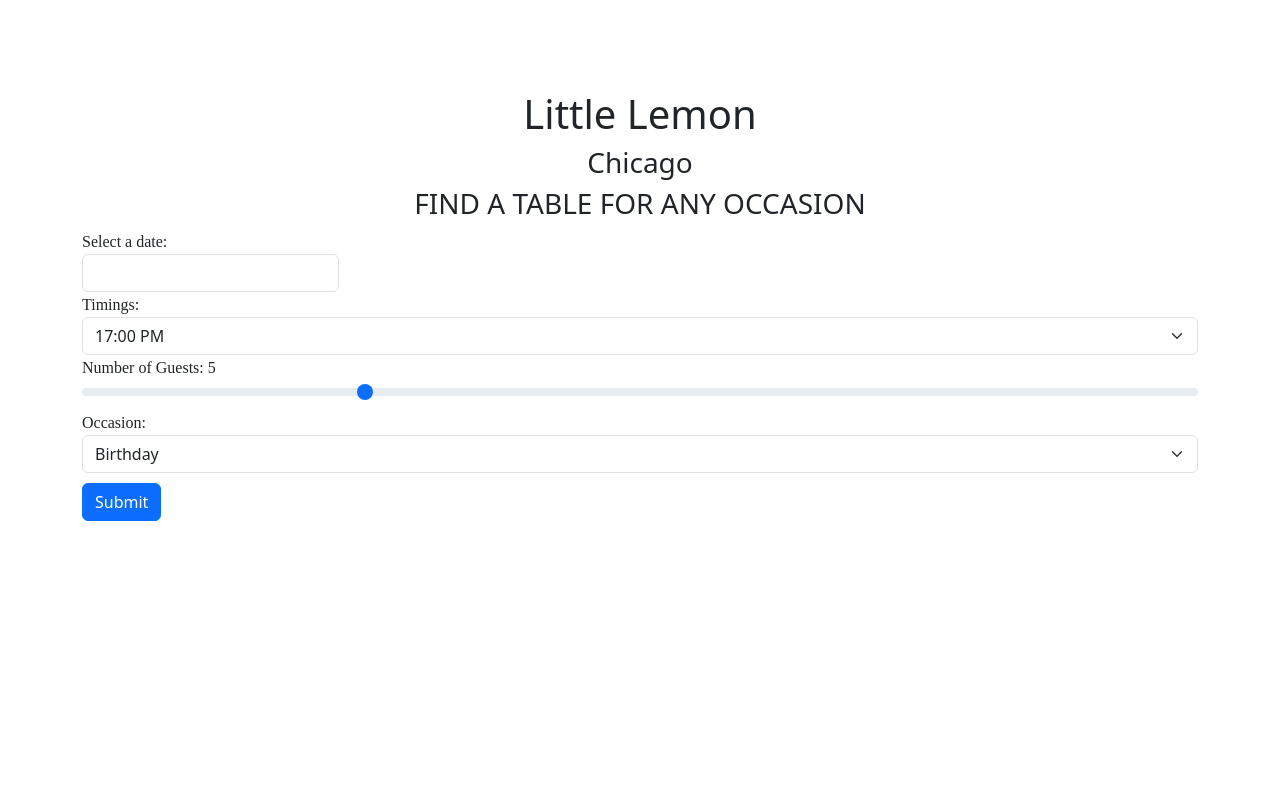
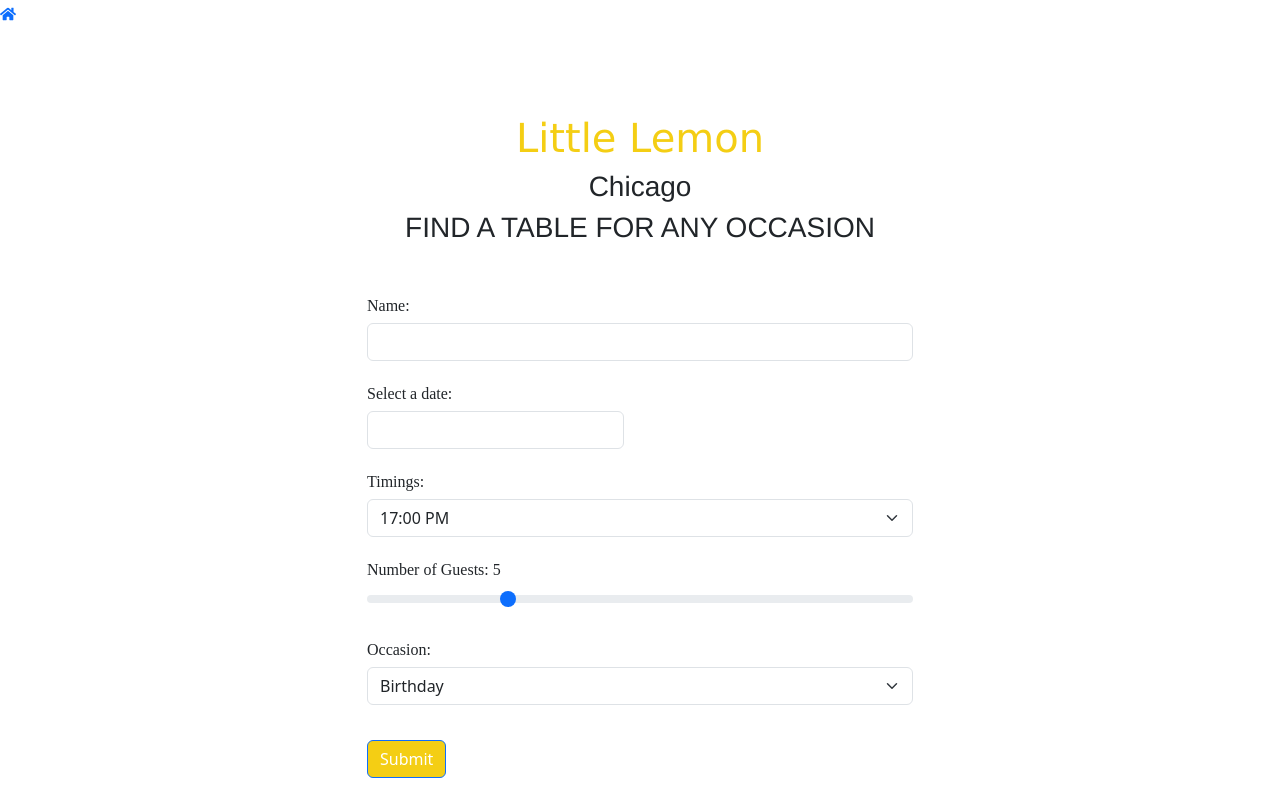
Before and after one commit to uddhavNbhat/LittleLemon_Project, a React (Create React App) app in the folder little_lemon/: page /booking in a window 1280 px wide. Built offline with nearby package versions, Linux system fonts and the light colour scheme; the HTML template or start-up script is replaced by a standard one.

Commit message:
Commiting

```diff
--- a/little_lemon/package.json
+++ b/little_lemon/package.json
@@ -10,6 +10,7 @@
     "react": "^18.2.0",
     "react-datepicker": "^6.6.0",
     "react-dom": "^18.2.0",
+    "react-icons": "^5.0.1",
     "react-router-dom": "^6.22.3",
     "react-scripts": "5.0.1",
     "swiper": "^11.0.7",
--- a/little_lemon/src/App.css
+++ b/little_lemon/src/App.css
@@ -220,3 +220,56 @@
   left: 60%;
   transform: translate(-50%, -50%);
 }
+
+
+div>h1 {
+  color: rgb(244, 206, 20);
+  font-family:'Lucida Sans', 'Lucida Sans Regular', 'Lucida Grande', 'Lucida Sans Unicode', Geneva, Verdana, sans-serif;
+}
+
+div>h3{
+  font-family: 'Franklin Gothic Medium', 'Arial Narrow', Arial, sans-serif;
+}
+
+
+.btn-primary {
+  background-color: rgb(244, 206, 20) !important;
+}
+
+.form-group label {
+  font-family: cursive;
+}
+
+.form-select,
+.form-range,
+.form-control {
+  background-color: rgba(255, 255, 255, 0.1);
+  color: white;
+  border-color: rgba(255, 255, 255, 0.5);
+}
+
+.form-select:focus,
+.form-range:focus,
+.form-control:focus {
+  background-color: rgba(255, 255, 255, 0.2);
+}
+
+.form-select option {
+  background-color: rgb(73, 100, 87);
+  color: white;
+}
+
+
+button[type="submit"] {
+  margin-top: 15px;
+}
+
+
+.form-group {
+  margin-bottom: 20px;
+}
+
+.form-group label {
+  font-family: cursive;
+  margin-bottom: 5px;
+}
--- a/little_lemon/src/App.js
+++ b/little_lemon/src/App.js
@@ -1,16 +1,18 @@
 import React from 'react';
 import './App.css';
 import 'bootstrap/dist/css/bootstrap.min.css';
-import { BrowserRouter as Router, Routes, Route } from 'react-router-dom'; // Import BrowserRouter
+import { BrowserRouter as Router, Routes, Route} from 'react-router-dom'; // Import BrowserRouter
 import Home from './components/Home';
 import Booking from './components/Booking';
+import Success from './components/Success';
 
 function App() {
   return (
     <Router>
         <Routes>
           <Route path="/" element={<Home />} />
-          <Route path="/booking" element={<Booking />} />
+          <Route path="/booking" element={<Booking/>} />
+          <Route path="/success" element={<Success/>}/>
         </Routes>
     </Router>
   );
--- a/little_lemon/src/components/Booking.js
+++ b/little_lemon/src/components/Booking.js
@@ -1,20 +1,54 @@
 import React from 'react';
 import 'bootstrap/dist/css/bootstrap.min.css';
-import { useState } from 'react';
+import { useState,useEffect } from 'react';
 import DatePicker from 'react-datepicker';
 import 'react-datepicker/dist/react-datepicker.css';
+import { useNavigate } from 'react-router-dom';
+import { FaHome, FaThLarge } from 'react-icons/fa';
+import { Link } from 'react-router-dom';
 function Booking(){
+    const navigate = useNavigate();
+    const [formdata,setFormdata] = useState({
+        name : '',
+        date : '',
+        guests:'5',
+    });
+
+    useEffect(() => {
+        localStorage.setItem('Bookings', JSON.stringify(formdata));
+      }, [formdata]);
+
+
     const [date,setDate] = useState();
     const handleDateChange = (date) =>{
+        const dateString = date.toISOString().slice(0, 10);
         setDate(date);
+        setFormdata({...formdata,date:dateString});
     }
 
+
     const [guest,setGuest] = useState(5);
-    const handleGuestChange = (guest) =>{
-        setGuest(guest.target.value);
+    const handleGuestChange = (event) =>{
+        const guestNo = event.target.value
+        setGuest(guestNo);
+        setFormdata({...formdata,guests:guestNo.toString()});
+    }
+
+    const onChangeName = (event) =>{
+        const {name,value} = event.target;
+        setFormdata({...formdata,[name]:value});
+    }
+
+    const handleSubmit = (event) =>{
+        event.preventDefault();
+        navigate('/success');
     }
 
     return(
+        <>
+            <div className='home'>
+                <Link to='/'><FaHome className='fa-solid fa-5x'/></Link>
+            </div>
             <div className="container">
                 <div className="row">
                     <div className="col-12">
@@ -24,20 +58,24 @@ function Booking(){
                 </div>
                 <div className='row'>
                     <div className='col-12'>
-                    <h3 style={{textAlign:'center'}}>FIND A TABLE FOR ANY OCCASION</h3>
+                        <h3 style={{textAlign:'center',paddingBottom:'40px'}}>FIND A TABLE FOR ANY OCCASION</h3>
                     </div>
                 </div>
                 <div className='row'>
-                <div className='col-12'>
-                <form>
+                    <div className='col-6 mx-auto'>
+                    <form onSubmit={handleSubmit}>
+                        <div className="form-group">
+                            <label style={{fontFamily:'cursive'}}>Name: </label>
+                            <input type="text" className='form-control' onChange={onChangeName} value={formdata.name} name="name" required></input>
+                        </div>
                         <div className="form-group">
                             <label style={{fontFamily:'cursive'}}>Select a date: </label>
                             <br/>
-                        <DatePicker selected={date} onChange={handleDateChange} dateFormat="MM/dd/yyyy" className='form-control'/>
+                            <DatePicker selected={date} onChange={handleDateChange} dateFormat="yyyy/MM/dd" className='form-control' required/>
                         </div>
                         <div className="form-group">
                             <label style={{fontFamily:'cursive'}}>Timings: </label>
-                        <select className="form-select" aria-label="Default select example">
+                            <select className="form-select" aria-label="Default select example" required>
                                 <option selected>17:00 PM</option>
                                 <option value="1">18:00 PM</option>
                                 <option value="2">19:00 PM</option>
@@ -46,7 +84,7 @@ function Booking(){
                         </div>
                         <div className="form-group">
                             <label style={{fontFamily:'cursive'}}>Number of Guests: <span>{guest}</span></label>
-                        <input value={guest} onChange={handleGuestChange} type="range" className="form-range" min="0" max="20" id="customRange2"></input>
+                            <input value={guest} onChange={handleGuestChange} type="range" className="form-range" min="0" max="20" id="customRange2" required></input>
                         </div>
                         <div className="form-group">
                             <label style={{fontFamily:'cursive'}}>Occasion: </label>
@@ -63,6 +101,7 @@ function Booking(){
                 </div>
 
             </div>
+        </>
     )
 }
 ;
--- /dev/null
+++ b/little_lemon/src/components/Success.js
@@ -0,0 +1,32 @@
+import React from "react";
+import 'bootstrap/dist/css/bootstrap.min.css';
+import { useState,useEffect } from "react";
+import { Link } from "react-scroll";
+function Success({name}){
+    const [reservedet,setReservedet] = useState('');
+
+    useEffect(() => {
+        const name = localStorage.getItem('Bookings');
+        if (name !== null) setReservedet(JSON.parse(name));
+      }, []);
+
+    return(
+        <div className="container">
+            <div className="row">
+                <div className="col-12">
+                    <h1>We Hope to see you</h1>
+                    <h2>Booking Details</h2>
+                </div>
+            </div>
+            <div className="row">
+                <div className="col-12">
+                    <h3>Name: {reservedet.name}</h3>
+                    <h3>Date: {reservedet.date}</h3>
+                    <h3>Guests: {reservedet.guests}</h3>
+                </div>
+            </div>
+        </div>
+    );
+}
+
+export default Success;
```
Also changed, not shown: 1 other file (tests, documents, lock files or other folders). Lines whose indentation alone changed are shown as unchanged.
